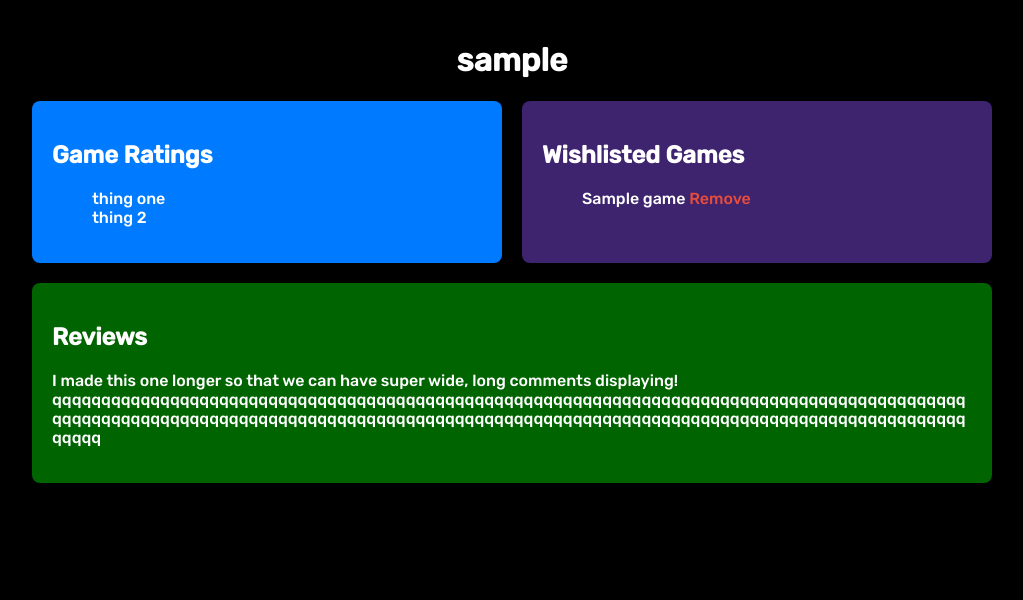
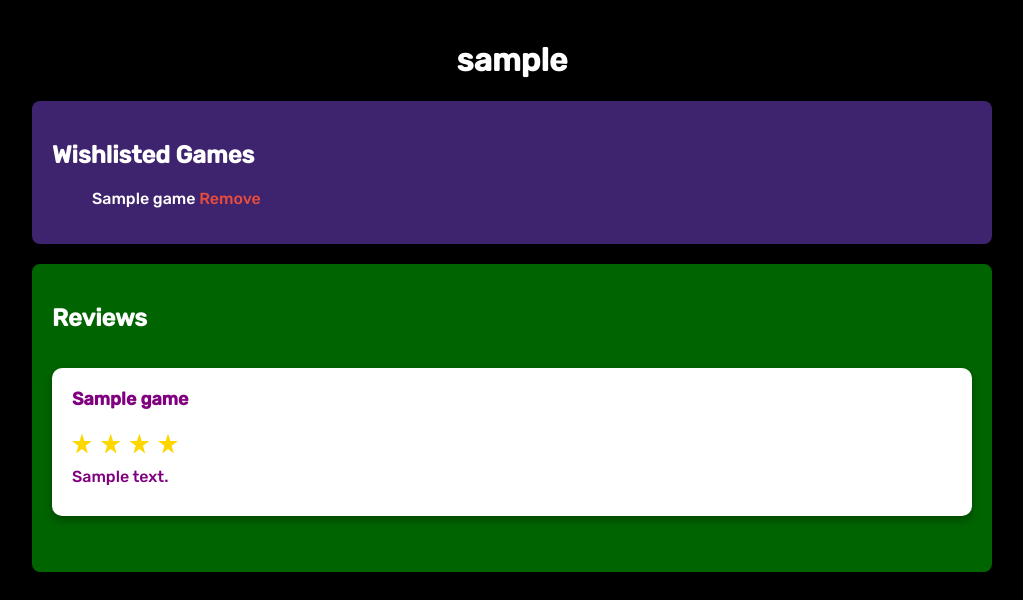
Before and after one commit to IsabelBody/Game-Library, a Flask app: template games/templates/profile.html in a window 1280 px wide. Shown: the part 263-863 px from the top of the page, without its empty margins (128-1151 px from the left). Before the commit the page ends 746 px from the top, so only its background shows below. Run offline with Flask 3, Linux system fonts and the light colour scheme; the visitor is signed in with stand-in values (Sample User, id 1); the template is opened without the code that fills it: most values are stand-ins (such as "Sample title", 1, 10 or a date in 2020); some libraries are stand-ins or nearby versions.

Commit message:
fixed a review bug so that its conneced more to the domain model.. added jinja to display reviews on profile page.

```diff
--- a/games/adapters/memory_repository.py
+++ b/games/adapters/memory_repository.py
@@ -112,6 +112,8 @@ class MemoryRepository(AbstractRepository):
         if game:
             game.add_review(review)
 
+
+
 def populate(repo: AbstractRepository):
     dir_name = os.path.dirname(os.path.abspath(__file__))
     games_file_name = os.path.join(dir_name, "data/games.csv")
--- a/games/description/description.py
+++ b/games/description/description.py
@@ -46,10 +46,11 @@ def add_review(game_id):
     if form.validate_on_submit():
         # Successful POST, add the review to the game.
         review_text = form.review_text.data
+        rating = form.rating.data
 
         try:
             # Call the service layer function to add the review
-            services.add_review(game_id, review_text, user_name, repo.repo_instance)
+            services.add_review(game_id, review_text, user_name, repo.repo_instance, rating)
             flash('Review posted successfully!', 'success')
 
         except ValueError as e:
--- a/games/domainmodel/model.py
+++ b/games/domainmodel/model.py
@@ -248,7 +248,11 @@ class User:
     def reviews(self) -> list:
         return self.__reviews
 
+
+
     def add_review(self, new_review):
+
+        # These two lines were not allowing new reviews to be added:
         if not isinstance(new_review, Review) or new_review in self.__reviews:
             return
         self.__reviews.append(new_review)
--- a/games/library/library.py
+++ b/games/library/library.py
@@ -25,6 +25,8 @@ def library():
         total_pages=total_pages,
         current_page=page,
         given_genres=all_genres)
+
+
 
 
 # better if we leave it as library and specify genre, use if statement to see if there is a genre
--- a/games/templates/gameDescription.html
+++ b/games/templates/gameDescription.html
@@ -23,7 +23,7 @@
     <ul>
         {% for review in game.reviews %}
         <li>
-            {% with review=review %}
+            {% with review=review, user=true %}
             {% include 'review.html' %}
             {% endwith %}
         </li>
--- a/games/templates/profile.html
+++ b/games/templates/profile.html
@@ -2,17 +2,8 @@
 <div class="main">
   <h1 class="profile-header">{{ session['user_name'] }}</h1>
   {% include 'wishlistAlert.html' %}
-  <!-- Panels container is for the two next to eachother -->
   <div class="panels-container">
-    <!-- Left column -->
-    <div class="panel ratings">
-      <h2>Game Ratings</h2>
-      <!-- Game Ratings content -->
-      <ul>
-        <li>thing one</li>
-        <li>thing 2</li>
-      </ul>
-    </div>
+
     <div class="panel wishlist">
       <h2>Wishlisted Games</h2>
       <ul>
@@ -35,11 +26,18 @@
   <div class="panel reviews">
     <h2>Reviews</h2>
     <!-- reviews content -->
-    <p>
-      I made this one longer so that we can have super wide, long comments
-      displaying!
-      qqqqqqqqqqqqqqqqqqqqqqqqqqqqqqqqqqqqqqqqqqqqqqqqqqqqqqqqqqqqqqqqqqqqqqqqqqqqqqqqqqqqqqqqqqqqqqqqqqqqqqqqqqqqqqqqqqqqqqqqqqqqqqqqqqqqqqqqqqqqqqqqqqqqqqqqqqqqqqqqqqqqqqqqqqqqqqqqqqqqqqqqqqqqqqq
-    </p>
+    {% if reviews %}
+    {% for review in reviews %}
+        <p>
+            {% with review=review, title=review.game.title %}
+            {% include 'review.html' %}
+            {% endwith %}
+        </p>
+        {% endfor %}
+    {% else %}
+    <p> No reviews yet. </p>
+    {% endif %}
+
   </div>
 </div>
 {% endblock %}
--- a/games/templates/review.html
+++ b/games/templates/review.html
@@ -1,13 +1,21 @@
 <div class="review">
-    {% if review.review_text %}
-    <h4>Review by {{ review.user_name }}</h4>
+    {% if review.comment %}
+
+    {% if user %}
+    <h4>Review by {{ review.user.username }}</h4>
+    {% endif %}
+
+
+    {% if title %}
+    <h4> {{title}} </h4>
+    {% endif %}
     <div class="rating">
-        <div class="star {% if form.rating.data >= 1 %}yellow{% endif %}"></div>
-        <div class="star {% if form.rating.data >= 2 %}yellow{% endif %}"></div>
-        <div class="star {% if form.rating.data >= 3 %}yellow{% endif %}"></div>
-        <div class="star {% if form.rating.data >= 4 %}yellow{% endif %}"></div>
-        <div class="star {% if form.rating.data >= 5 %}yellow{% endif %}"></div>
+        <div class="star {% if review.rating >= 1 %}yellow{% endif %}"></div>
+        <div class="star {% if review.rating >= 2 %}yellow{% endif %}"></div>
+        <div class="star {% if review.rating >= 3 %}yellow{% endif %}"></div>
+        <div class="star {% if review.rating >= 4 %}yellow{% endif %}"></div>
+        <div class="star {% if review.rating >= 5 %}yellow{% endif %}"></div>
     </div>
-    <p>{{ review.review_text }}</p>
+    <p>{{ review.comment }}</p>
     {% endif %}
 </div>
--- a/games/user/profile.py
+++ b/games/user/profile.py
@@ -1,7 +1,7 @@
 from flask import Blueprint, request, render_template, session
 from games.adapters.memory_repository import *
 from games.user import wishlist, services
-
+from games.user.reviews import get_user_reviews
 
 profile_blueprint = Blueprint('profile_bp', __name__)
 
@@ -12,9 +12,11 @@ def profile():
     current_user = services.get_user(repo.repo_instance, user_name)
     wishlist_games = services.get_wishlist_games(
         repo.repo_instance, current_user)
+    reviews = get_user_reviews()
     return render_template(
         'profile.html',
         title="Profile",
         heading='My Profile',
-        wishlist_games=wishlist_games
+        wishlist_games=wishlist_games,
+        reviews = reviews
     )
--- a/games/user/wishlist.py
+++ b/games/user/wishlist.py
@@ -2,7 +2,6 @@ from games.domainmodel.model import Publisher, Genre, User, Game
 from games.adapters.memory_repository import *
 from games.user import services
 from flask import Blueprint, request, session, redirect, flash, url_for
-
 
 wishlist_blueprint = Blueprint('wishlist_bp', __name__)
 
@@ -19,7 +18,6 @@ def add_to_wishlist():
         flash(f'{game.title} has been added to your wishlist.', 'success')
     else:
         print("not game or user")
-
     return redirect(url_for('library_bp.library'))
 
 
```
Also changed, not shown: games/description/services.py (+12 -6 lines), games/user/reviews.py (+9 -0 lines).
